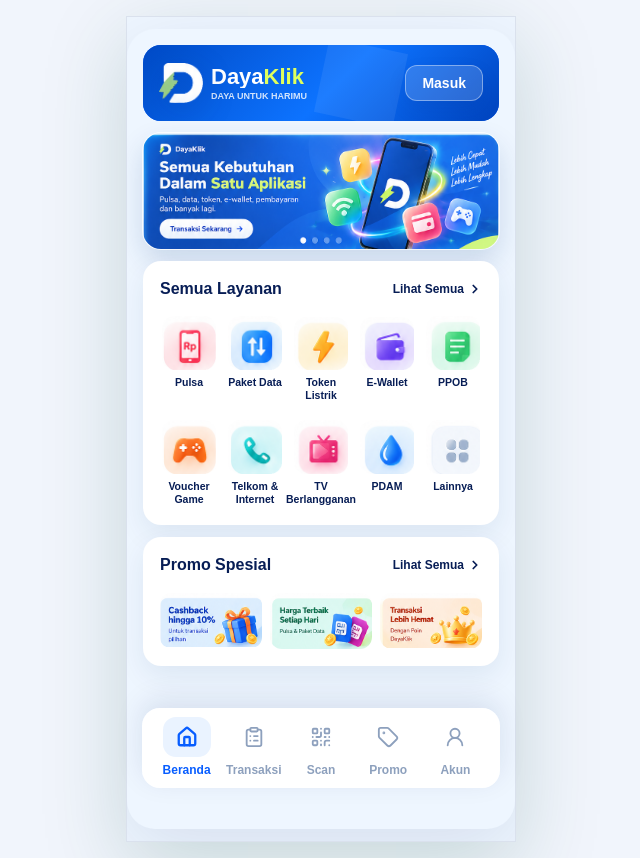
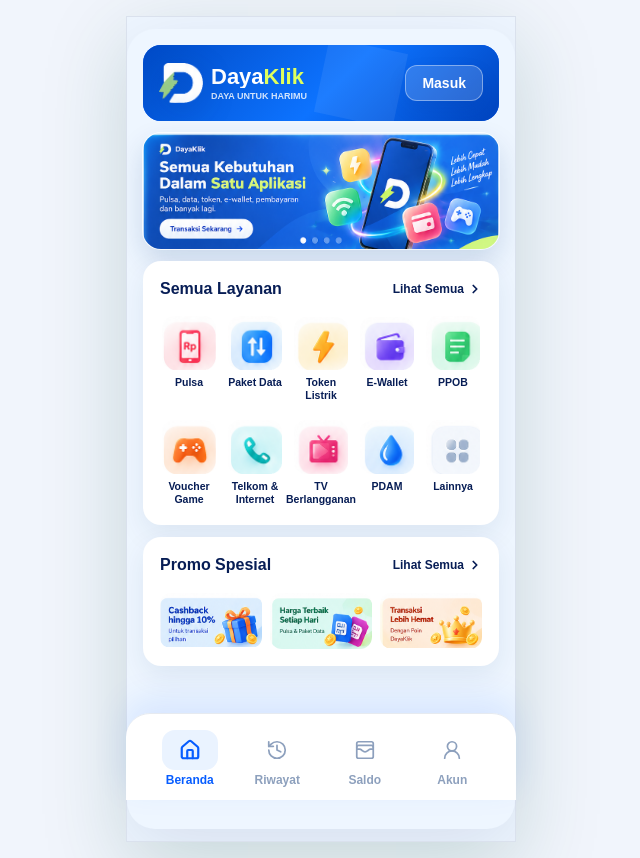
Before and after one commit to Dlennss/DayaKlik, a Next.js app in the folder pulsa-fe/: page / in a window 1280 px wide. Shown: the whole page, without its empty margins (319-959 px from the left). Built offline with nearby package versions, Linux system fonts and the light colour scheme; no server answers.

Commit message:
Match home bottom nav to user nav

```diff
--- a/pulsa-fe/components/guest/DayaKlikAppHome.tsx
+++ b/pulsa-fe/components/guest/DayaKlikAppHome.tsx
@@ -1,20 +1,7 @@
 "use client";
 
 import Link from "next/link";
-import {
-  Bell,
-  ChevronDown,
-  ChevronRight,
-  ClipboardList,
-  EyeOff,
-  Home,
-  Plus,
-  QrCode,
-  ReceiptText,
-  Send,
-  Tag,
-  UserRound,
-} from "lucide-react";
+import { Bell, ChevronDown, ChevronRight, EyeOff, History, Home, Plus, ReceiptText, Send, UserRound, WalletCards } from "lucide-react";
 
 const asset = (path: string) => `/dayaklik-assets/${path}`;
 
@@ -39,9 +26,8 @@
 
 const navItems = [
   { label: "Beranda", href: "/", icon: Home, active: true },
-  { label: "Transaksi", href: "/transaksi", icon: ClipboardList },
-  { label: "Scan", href: "/kategori", icon: QrCode },
-  { label: "Promo", href: "/promo", icon: Tag },
+  { label: "Riwayat", href: "/transaksi", icon: History },
+  { label: "Saldo", href: "/login", icon: WalletCards },
   { label: "Akun", href: "/login", icon: UserRound },
 ];
 
@@ -57,6 +43,7 @@
   const userRoutes: Record<string, string> = {
     "/login": "/user/account",
     "/transaksi": "/user/transaksi",
+    "/user/saldo": "/user/saldo",
     "/kategori": "/user/kategori",
     "/pulsa": "/user/pulsa",
     "/paket-data": "/user/paket-data",
@@ -220,36 +207,34 @@
           </section>
         </main>
 
-        <nav className="fixed bottom-0 left-1/2 z-20 w-full max-w-[390px] -translate-x-1/2 px-4 pb-3">
-          <div className="rounded-[18px] border border-white/80 bg-white/95 px-3 py-2 shadow-[0_-8px_28px_rgba(7,29,85,0.10)] backdrop-blur">
-            <div className="grid grid-cols-5 items-end gap-1">
+        <nav className="fixed bottom-0 left-1/2 z-20 w-full max-w-[390px] -translate-x-1/2 overflow-hidden rounded-t-[24px] border-t border-[#12316b]/10 bg-white/96 shadow-[0_-14px_34px_rgba(7,93,255,0.10)] backdrop-blur-xl">
+          <div className="grid grid-cols-4 px-5 pb-[calc(0.65rem+env(safe-area-inset-bottom))] pt-3">
               {navItems.map((item) => {
                 const Icon = item.icon;
-                const href = getHref(item.href, isLoggedIn);
+                const href = item.label === "Saldo" ? (isLoggedIn ? "/user/saldo" : "/login") : getHref(item.href, isLoggedIn);
                 return (
                   <Link
                     key={item.label}
                     href={href}
                     prefetch={false}
                     aria-label={item.label}
-                    className={item.active ? "flex flex-col items-center gap-1 text-[#075dff]" : "flex flex-col items-center gap-1 text-[#8da0bd]"}
+                    className={item.active ? "flex min-w-0 flex-col items-center gap-1 py-1 text-[#075dff]" : "flex min-w-0 flex-col items-center gap-1 py-1 text-[#8da0bd]"}
                   >
                     <span
                       className={
                         item.active
-                          ? "grid h-10 min-w-12 place-items-center rounded-[13px] bg-[#eaf3ff] text-[#075dff]"
-                          : "grid h-10 min-w-12 place-items-center text-[#8da0bd]"
+                          ? "grid h-10 min-w-14 place-items-center rounded-[13px] bg-[#eaf3ff] text-[#075dff]"
+                          : "grid h-10 min-w-14 place-items-center text-[#8da0bd]"
                       }
                     >
-                      <Icon className="h-[22px] w-[22px]" strokeWidth={item.active ? 2.5 : 2} />
+                      <Icon className="h-[22px] w-[22px]" strokeWidth={item.active ? 2.4 : 1.9} />
                     </span>
-                    <span className={item.active ? "text-[12px] font-black text-[#075dff]" : "text-[12px] font-bold text-[#8da0bd]"}>
+                    <span className={item.active ? "text-[12px] font-black leading-none text-[#075dff]" : "text-[12px] font-bold leading-none text-[#8da0bd]"}>
                       {item.label}
                     </span>
                   </Link>
                 );
               })}
-            </div>
           </div>
         </nav>
       </div>
```
